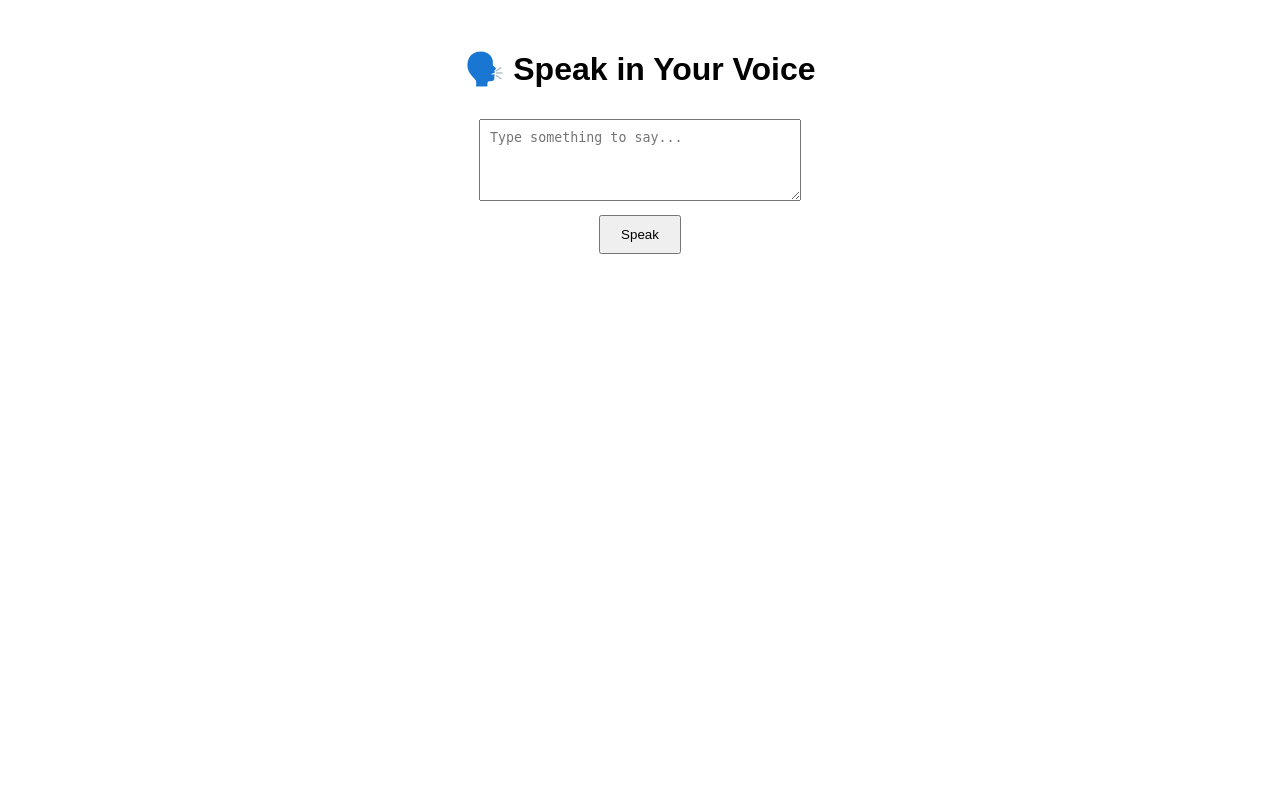
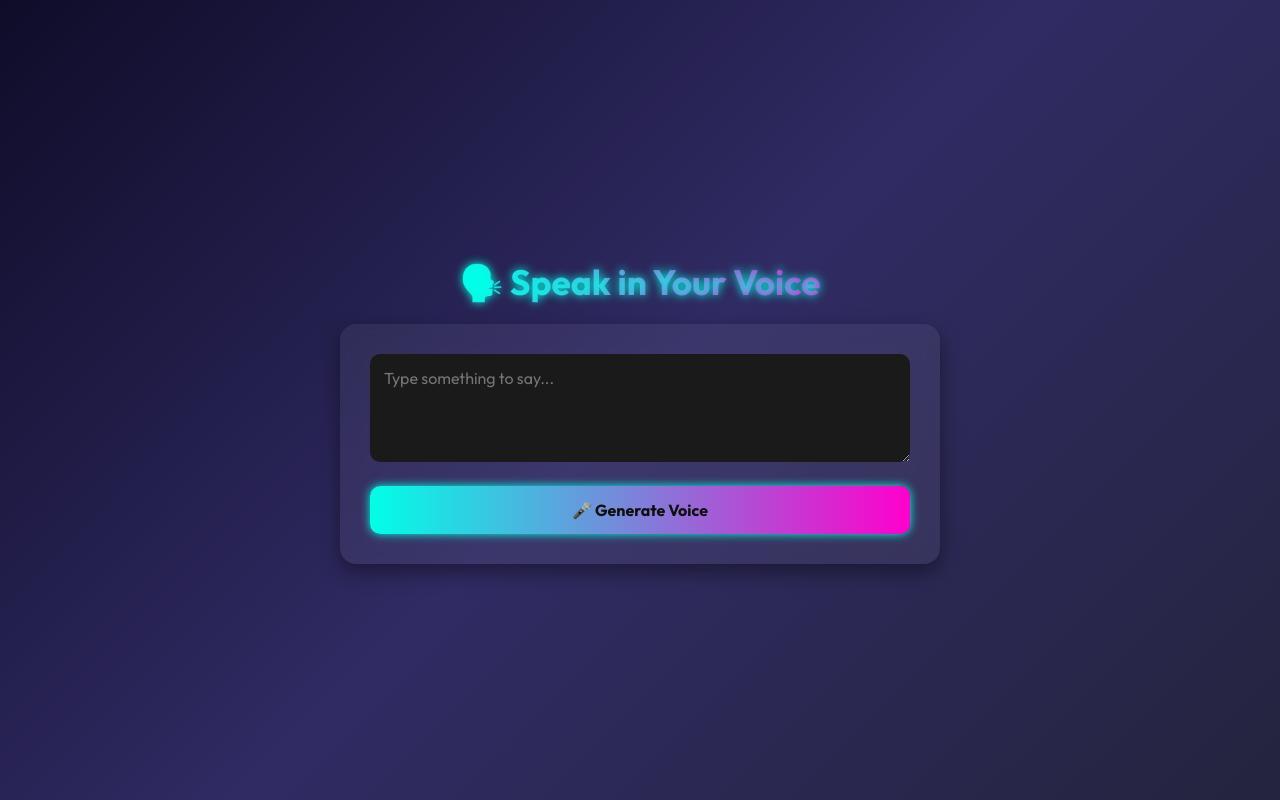
Before and after one commit to apex064/Voice-cloner, a Flask app: page / in a window 1280 px wide. Run offline with Flask 3, Linux system fonts and the light colour scheme; parts of the project's set-up code (start-up, migrations or seed data) failed here and were passed over.

Commit message:
Update index.html

```diff
--- a/templates/index.html
+++ b/templates/index.html
@@ -1,28 +1,135 @@
 <!DOCTYPE html>
 <html lang="en">
 <head>
-    <meta charset="UTF-8">
+  <meta charset="UTF-8" />
   <title>My Voice TTS</title>
+  <meta name="viewport" content="width=device-width, initial-scale=1.0" />
+  <link href="https://fonts.googleapis.com/css2?family=Outfit:wght@400;700&display=swap" rel="stylesheet">
   <style>
-        body { font-family: Arial; text-align: center; margin-top: 50px; }
-        input, textarea { width: 300px; padding: 10px; margin: 10px; }
-        button { padding: 10px 20px; }
+    * {
+      box-sizing: border-box;
+      font-family: 'Outfit', sans-serif;
+    }
+
+    body {
+      background: linear-gradient(135deg, #0f0c29, #302b63, #24243e);
+      margin: 0;
+      padding: 0;
+      color: white;
+      min-height: 100vh;
+      display: flex;
+      flex-direction: column;
+      align-items: center;
+      justify-content: center;
+      padding: 20px;
+    }
+
+    h1 {
+      font-size: 2.2rem;
+      margin-bottom: 20px;
+      background: linear-gradient(90deg, #00ffe7, #ff00cc);
+      -webkit-background-clip: text;
+      -webkit-text-fill-color: transparent;
+      text-shadow: 0 0 10px #00ffe7;
+    }
+
+    form {
+      background: rgba(255, 255, 255, 0.06);
+      padding: 30px;
+      border-radius: 16px;
+      max-width: 600px;
+      width: 100%;
+      backdrop-filter: blur(10px);
+      box-shadow: 0 8px 20px rgba(0, 0, 0, 0.4);
+    }
+
+    textarea {
+      width: 100%;
+      padding: 14px;
+      font-size: 16px;
+      border: none;
+      border-radius: 10px;
+      background: #1a1a1a;
+      color: white;
+      resize: vertical;
+      margin-bottom: 20px;
+    }
+
+    button {
+      width: 100%;
+      padding: 14px;
+      font-size: 16px;
+      font-weight: bold;
+      border-radius: 10px;
+      border: none;
+      background: linear-gradient(to right, #00ffe7, #ff00cc);
+      color: #0f0f0f;
+      cursor: pointer;
+      box-shadow: 0 0 10px #00ffe7;
+      transition: 0.3s ease;
+    }
+
+    button:hover {
+      transform: scale(1.03);
+      box-shadow: 0 0 20px #ff00cc, 0 0 30px #00ffe7;
+    }
+
+    audio {
+      width: 100%;
+      margin-top: 20px;
+      border-radius: 8px;
+    }
+
+    .download-btn {
+      display: inline-block;
+      margin-top: 10px;
+      padding: 10px 20px;
+      background: #10a37f;
+      color: white;
+      border-radius: 8px;
+      text-decoration: none;
+      font-weight: bold;
+      transition: background 0.3s ease;
+    }
+
+    .download-btn:hover {
+      background: #0e8f70;
+    }
+
+    .message {
+      margin-top: 20px;
+      text-align: center;
+      color: #aaffff;
+    }
+
+    @media (max-width: 600px) {
+      form {
+        padding: 20px;
+      }
+
+      h1 {
+        font-size: 1.8rem;
+      }
+    }
   </style>
 </head>
 <body>
   <h1>🗣️ Speak in Your Voice</h1>
+
   <form method="POST">
-        <textarea name="text" rows="4" placeholder="Type something to say..." required></textarea><br>
-        <button type="submit">Speak</button>
+    <textarea name="text" rows="4" placeholder="Type something to say..." required></textarea>
+    <button type="submit">🎤 Generate Voice</button>
   </form>
 
   {% if message %}
-        <p>{{ message }}</p>
+    <div class="message">{{ message }}</div>
     {% if filename %}
       <audio controls autoplay>
         <source src="{{ url_for('serve_audio', filename=filename) }}" type="audio/mpeg">
+        Your browser does not support audio.
       </audio>
-            <p><a href="{{ url_for('serve_audio', filename=filename) }}" download>Download Audio</a></p>
+      <br />
+      <a href="{{ url_for('serve_audio', filename=filename) }}" class="download-btn" download>⬇️ Download Audio</a>
     {% endif %}
   {% endif %}
 </body>
```
Lines whose indentation alone changed are shown as unchanged.
